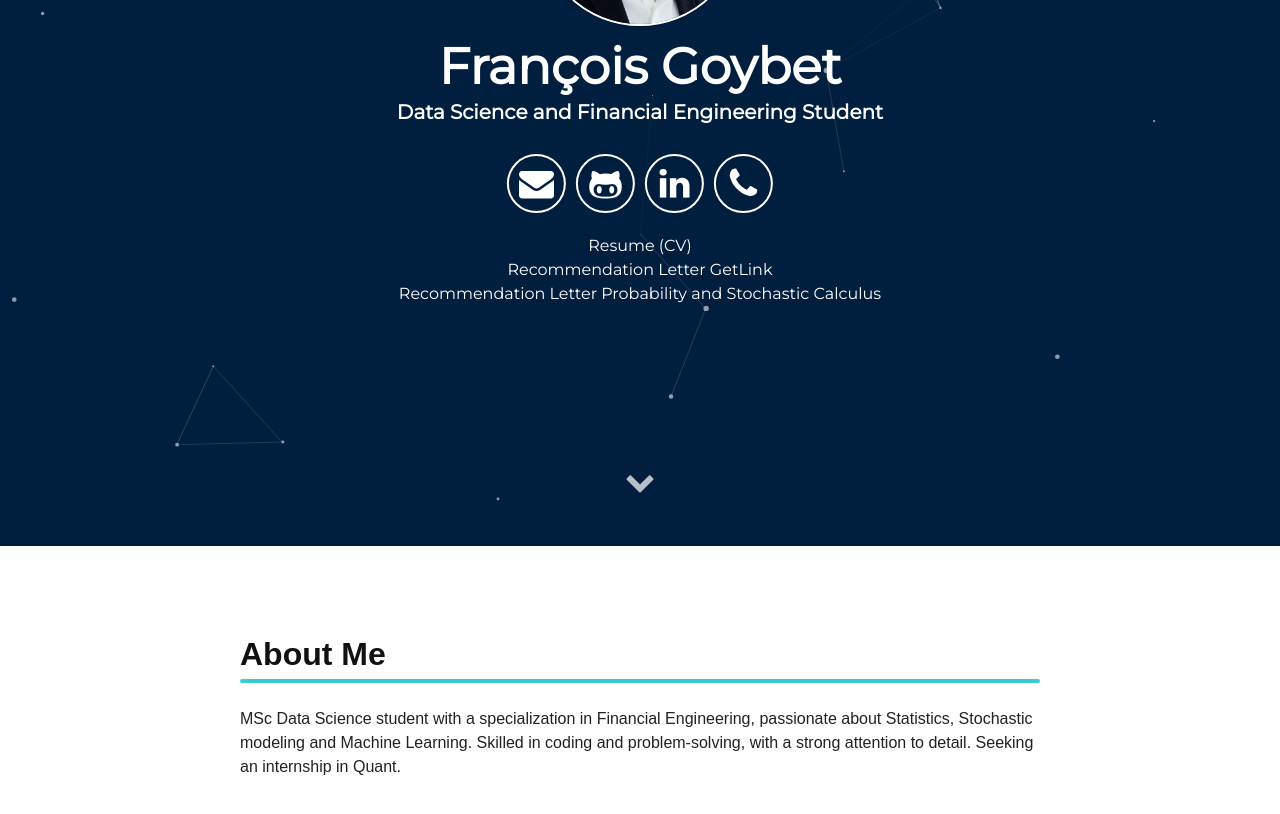
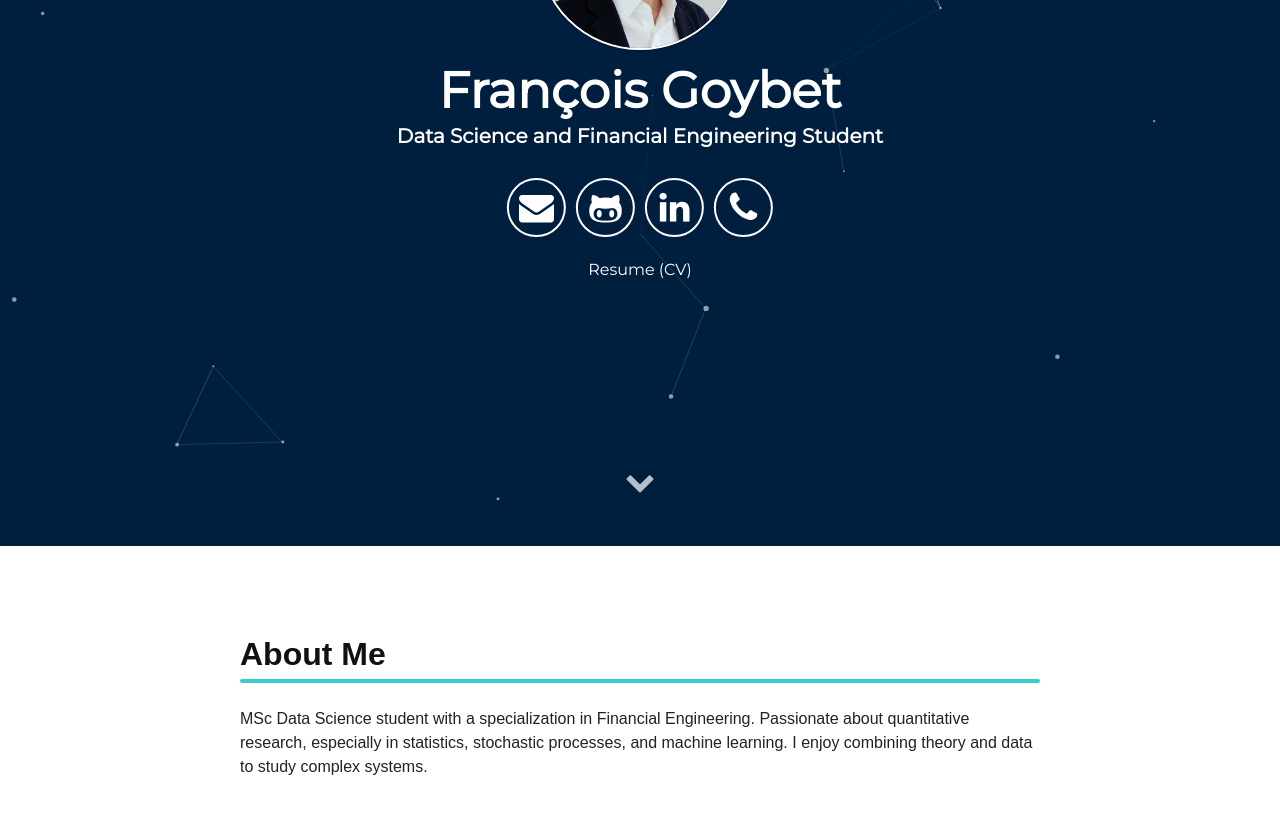
Before and after one commit to francois-goybet/francois-goybet.github.io, a Jekyll site: the page built from index.html, in a window 1280 px wide and 900 px high, scrolled down 354 px. Shown: the top 814 px of the window. Built offline with Jekyll 4.4.1, drawn with Linux system fonts in a browser that asks for light colours.

Commit message:
modify Resume and removed recommendation letters

```diff
--- a/_includes/education.html
+++ b/_includes/education.html
@@ -1,9 +1,8 @@
 <section id="aboutme" class="education-section">
   <h2>About Me</h2>
   <p>
-    MSc Data Science student with a specialization in Financial Engineering, passionate about Statistics, Stochastic modeling and
-    Machine Learning. Skilled in coding and problem-solving, with a strong attention to detail. Seeking an internship in Quant.
-  </p>
+MSc Data Science student with a specialization in Financial Engineering. Passionate about quantitative research, especially in statistics, stochastic processes, and machine learning. I enjoy combining theory and data to study complex systems.
+</p>
 </section>
 
 <section id="education" class="education-section">
--- a/_includes/header.html
+++ b/_includes/header.html
@@ -27,8 +27,6 @@
 
     <div class="header-downloads" style="margin-top: 1rem;">
       <a class="download-link" href="assets/documents/Resume.pdf" download>Resume (CV)</a><br />
-      <a class="download-link" href="assets/documents/GetLink.pdf" download>Recommendation Letter GetLink</a><br />
-      <a class="download-link" href="assets/documents/ProbabilityStochasticCalculus.pdf" download>Recommendation Letter Probability and Stochastic Calculus</a>
     </div>
 
 
```
Also changed, not shown: 3 other files.
